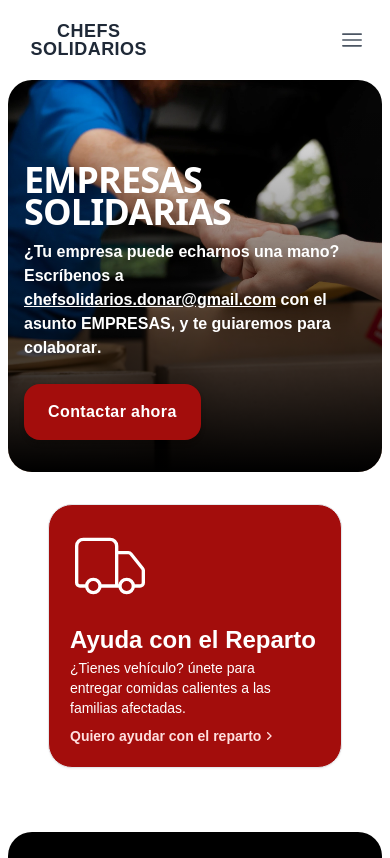
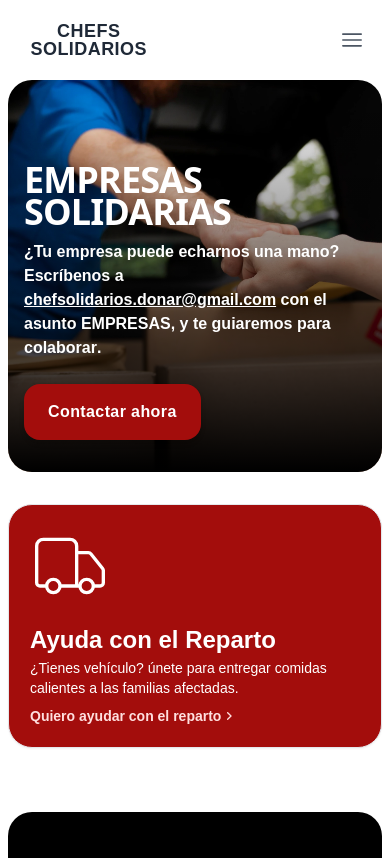
Before and after one commit to chefssolidarios/chefssolidarios, a Next.js app: page /empresa in a window 390 px wide. Shown: the top 858 px of the page. Built offline with nearby package versions, Linux system fonts and the light colour scheme; no server answers.

Commit message:
Fix business layout

```diff
--- a/src/app/components/Header-business.jsx
+++ b/src/app/components/Header-business.jsx
@@ -31,7 +31,7 @@ export const HeaderBusiness = () => {
             <div>
               <a
                 href="mailto:chefsolidarios.donar@gmail.com?subject=EMPRESAS"
-                className="inline-flex lg:items-center mt-6 justify-center px-6 tracking-wide text-white transition duration-200  shadow-md bg-chefs-800 hover:bg-chefs-500 focus:shadow-outline focus:outline-none text-base font-semibold rounded-2xl lg:rounded-3xl md:text-xl py-4 lg:text-3xl lg:py-7"
+                className="inline-flex lg:items-center mt-6 justify-center px-6 text-center tracking-wide text-white transition duration-200  shadow-md bg-chefs-800 hover:bg-chefs-500 focus:shadow-outline focus:outline-none text-base font-semibold rounded-2xl lg:rounded-3xl md:text-xl py-4 lg:text-3xl lg:py-7"
                 aria-label="Contactar ahora"
                 title="Contactar ahora"
               >
--- a/src/app/empresa/page.js
+++ b/src/app/empresa/page.js
@@ -4,9 +4,9 @@ import CardComponent from "../components/Cards";
 
 function Empresa() {
   return (
-    <div>
+    <div className="flex flex-col items-center">
       <HeaderBusiness />
-      <div className="grid :grid-cols-1 mt-8 mb-16 px-10">
+      <div className="grid grid-cols-1 mt-8 mb-16 lg:px-10 sm:max-w-xl md:max-w-full max-w-screen-xl w-full">
         <CardComponent
           title="Ayuda con el Reparto"
           description="¿Tienes vehículo? únete para entregar comidas calientes a las familias afectadas."
```
